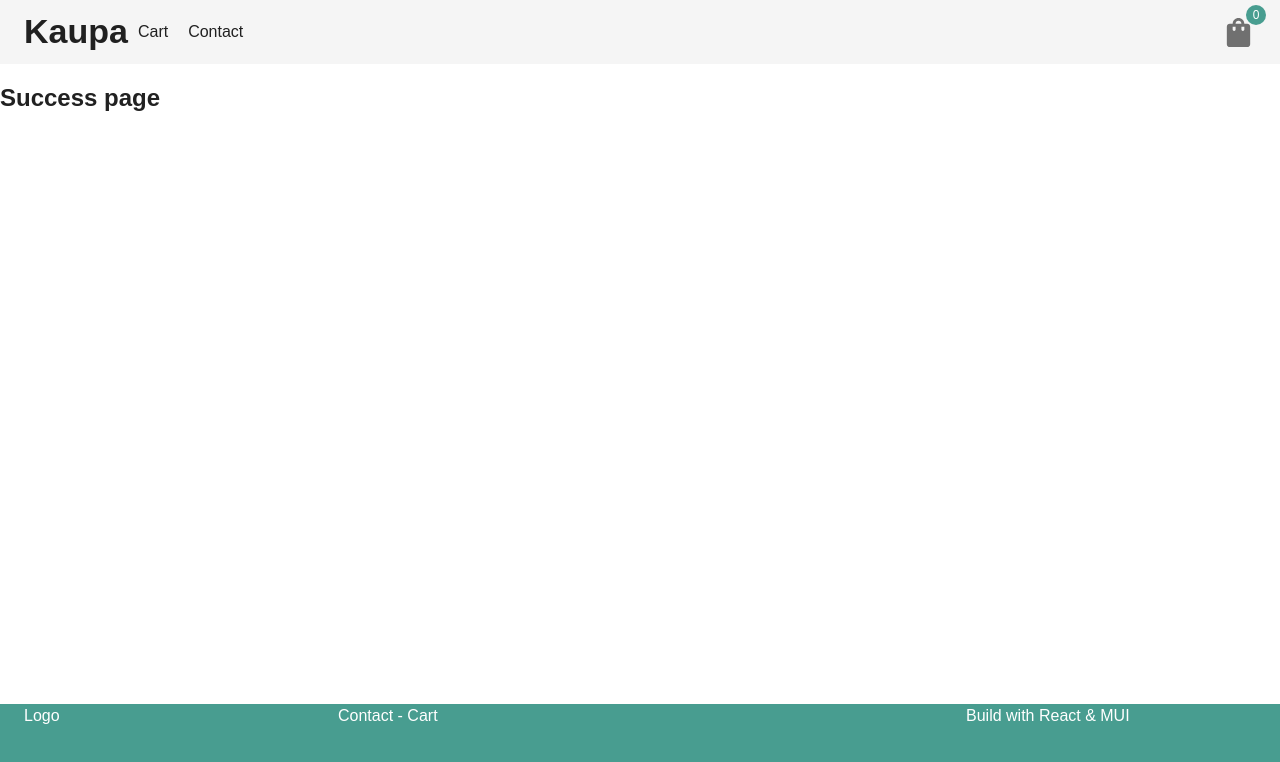
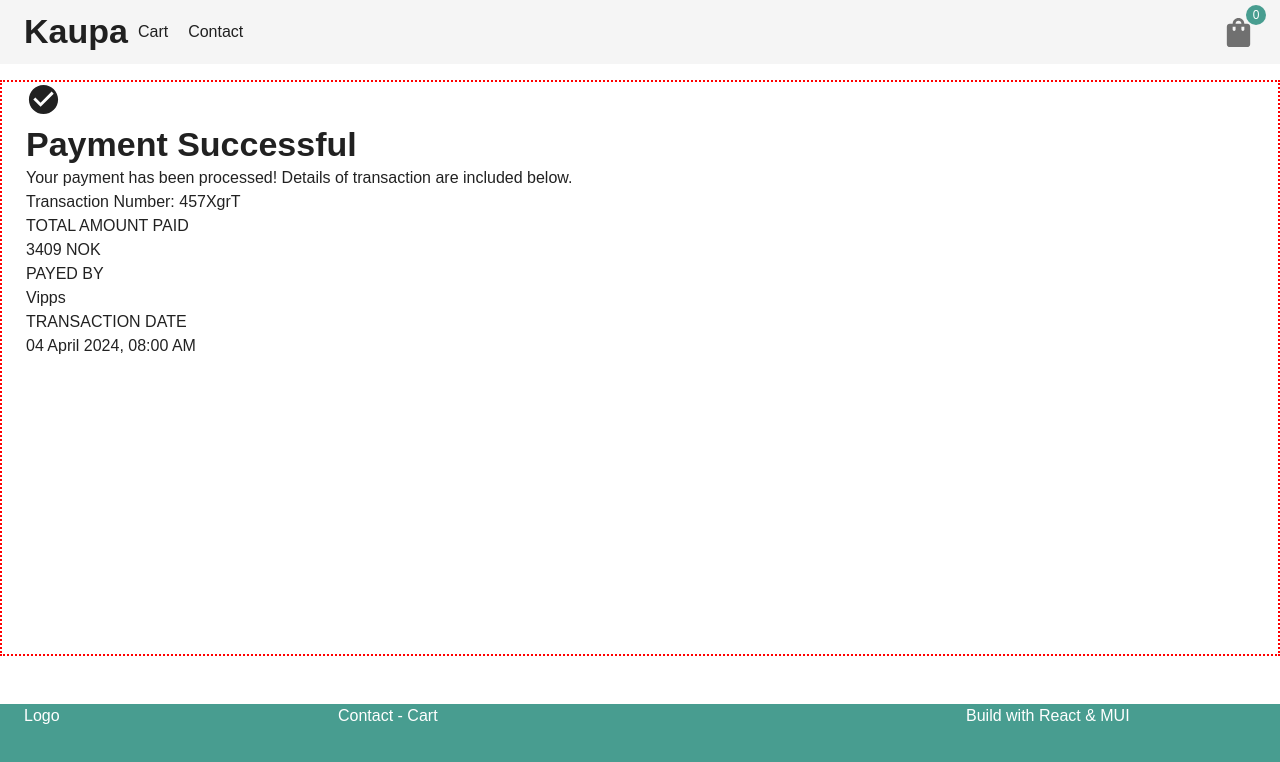
Before and after one commit to mariusrundereim/fed-frameworks-ca-marius, a React (Vite) app: page /checkout in a window 1280 px wide. Shown: the top 762 px of the page. Built offline with nearby package versions, Linux system fonts and the light colour scheme.

Commit message:
design checkout page

```diff
--- a/src/pages/Checkout/index.tsx
+++ b/src/pages/Checkout/index.tsx
@@ -1,7 +1,41 @@
+import { Container } from "@mui/material";
+import { Typography } from "@mui/material";
+import { Box } from "@mui/material";
+import CheckCircleIcon from "@mui/icons-material/CheckCircle";
 function CheckoutPage() {
   return (
     <>
-      <h2>Success page</h2>
+      <Container maxWidth="xl">
+        <Box>
+          <CheckCircleIcon fontSize="large" />
+          <Typography variant="h4" fontWeight={"700"}>
+            Payment Successful
+          </Typography>
+          <Typography>
+            Your payment has been processed! Details of transaction are included
+            below.
+          </Typography>
+          <Typography>Transaction Number: 457XgrT</Typography>
+          <Box>
+            <Box>
+              <Typography textTransform={"uppercase"}>
+                Total Amount Paid
+              </Typography>
+              <Typography>3409 NOK</Typography>
+            </Box>
+            <Box>
+              <Typography textTransform={"uppercase"}>Payed by</Typography>
+              <Typography>Vipps</Typography>
+            </Box>
+            <Box>
+              <Typography textTransform={"uppercase"}>
+                Transaction date
+              </Typography>
+              <Typography>04 April 2024, 08:00 AM</Typography>
+            </Box>
+          </Box>
+        </Box>
+      </Container>
     </>
   );
 }
--- a/src/pages/Contact/components/ContactDetails/index.tsx
+++ b/src/pages/Contact/components/ContactDetails/index.tsx
@@ -3,8 +3,8 @@ import { Box } from "@mui/material";
 function ContactDetails() {
   return (
     <>
+      <Typography variant="h4">Contact</Typography>
       <Box marginY={4}>
-        <Typography variant="h4">Contact</Typography>
         <Typography variant="h5">
           At Kaupa, we want your shopping experience with us to be simple and
           secure. If you have any questions regarding returns or complaints,
--- a/src/router/layout/index.tsx
+++ b/src/router/layout/index.tsx
@@ -14,6 +14,7 @@ function Layout() {
             flexGrow: 1,
             mb: 6,
             mt: 10,
+            border: "2px dotted red",
           }}
         >
           <Outlet />
```
